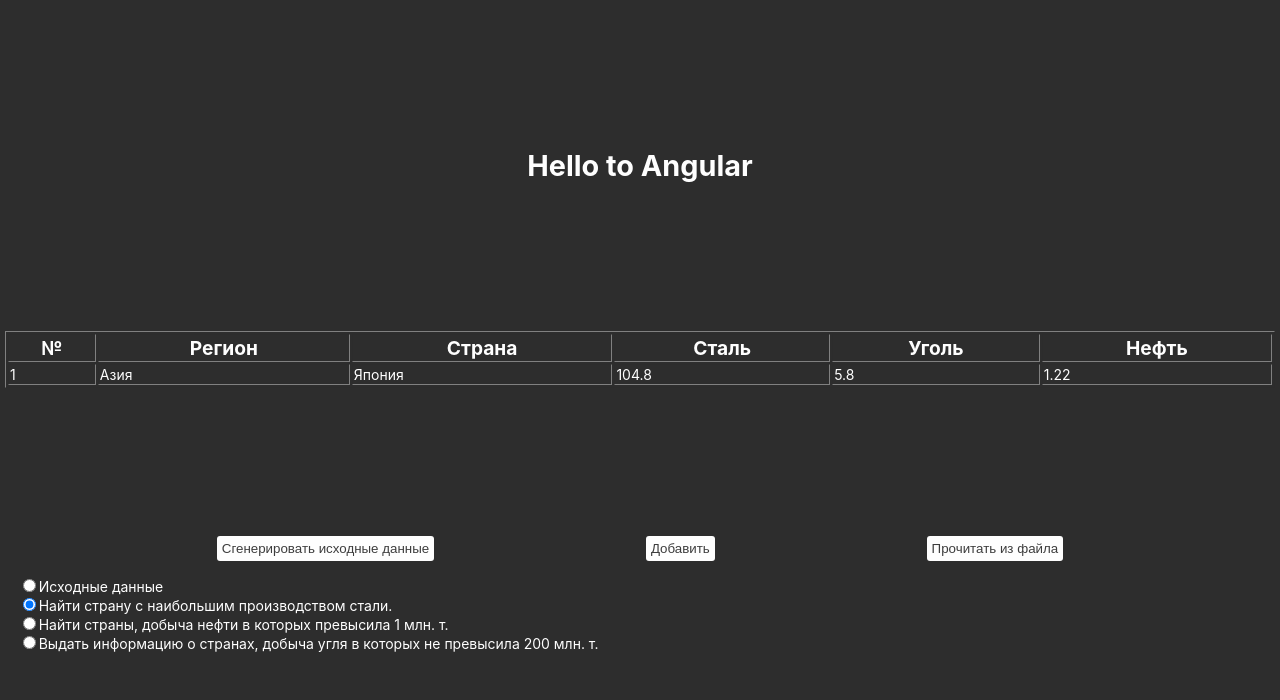
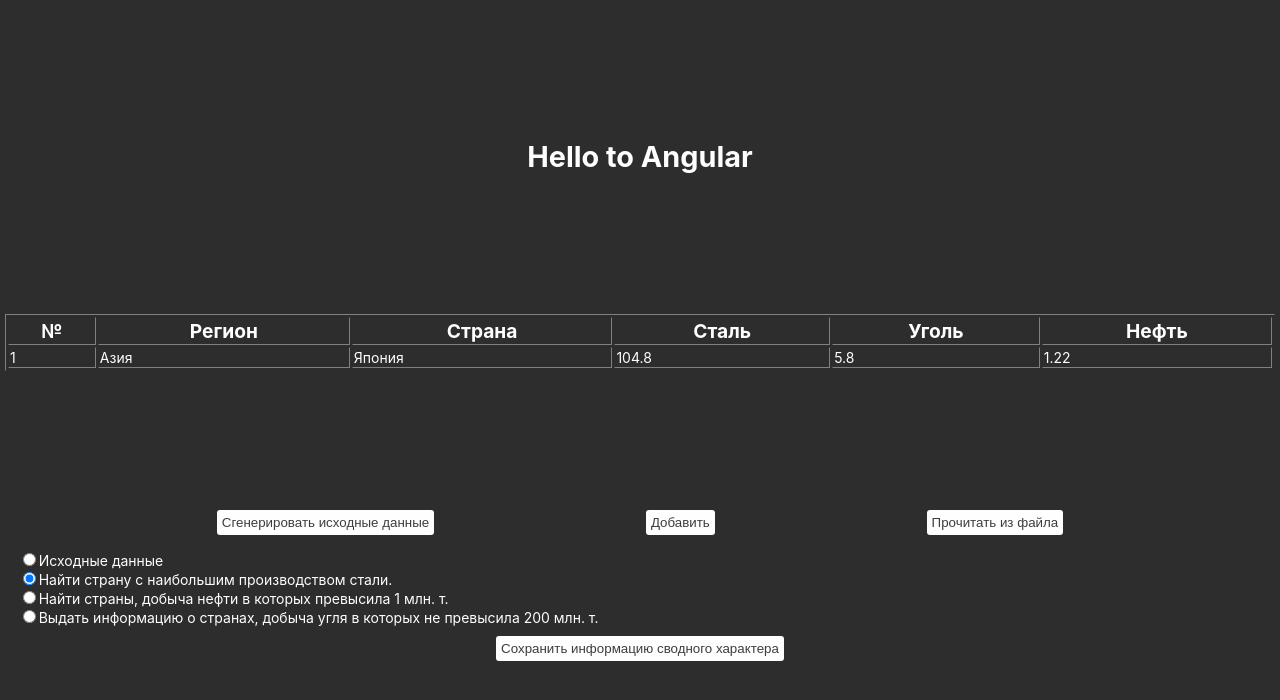
Before and after one commit to AntonGorban/donnu-csv-practice, an Angular app: page / in a window 1280 px wide. Both pictures are taken after a click on the radio button "Найти страну с наибольшим производством стали.". Shown: the top 700 px of the page. Built offline with nearby package versions, Linux system fonts and the light colour scheme; what ajv-errors, ngx-electron would draw is missing.

Commit message:
feature: saving csv file with preparing data

```diff
--- a/src/app/app.component.html
+++ b/src/app/app.component.html
@@ -144,6 +144,10 @@
           >
         </div>
       </div>
+
+      <button *ngIf="viewType !== 'raw'" (click)="savePreparedCsv()">
+        Сохранить информацию сводного характера
+      </button>
     </div>
   </div>
 </section>
--- a/src/app/app.component.ts
+++ b/src/app/app.component.ts
@@ -107,6 +107,39 @@
     }
   };
 
+  protected readonly savePreparedCsv = () => {
+    try {
+      if (!this._electronIsAvailable())
+        throw new Error('Невозможно выполнение данной функции');
+
+      const data = this._csvParserService.toCsv(this.preparedStats || []);
+
+      const defaultPath =
+        !!this.dirName && !!this.fileName
+          ? `${this.dirName}/${this.viewType}-${this.fileName}`
+          : `${this.viewType}.csv`;
+
+      const response = this._electronService.ipcRenderer.sendSync(
+        'save-csv-file',
+        {
+          title: 'Сохранить информацию сводного характера',
+          defaultPath,
+          data,
+        }
+      );
+
+      if (response instanceof Error) throw new Error(response.message);
+
+      this._electronService.ipcRenderer.sendSync('show-message', {
+        title: 'Запись CSV файла',
+        message:
+          'Сохранение информацию сводного характера в CSV файле прошло успешно',
+      });
+    } catch (error) {
+      this._catchErrorHandler(error);
+    }
+  };
+
   private readonly _catchErrorHandler = (error: unknown) => {
     if (error instanceof ValidationError) {
       const errorMessage = this._validateService.getErrorMessage(
```
Also changed, not shown: src/ipc.ts (+35 -0 lines).
